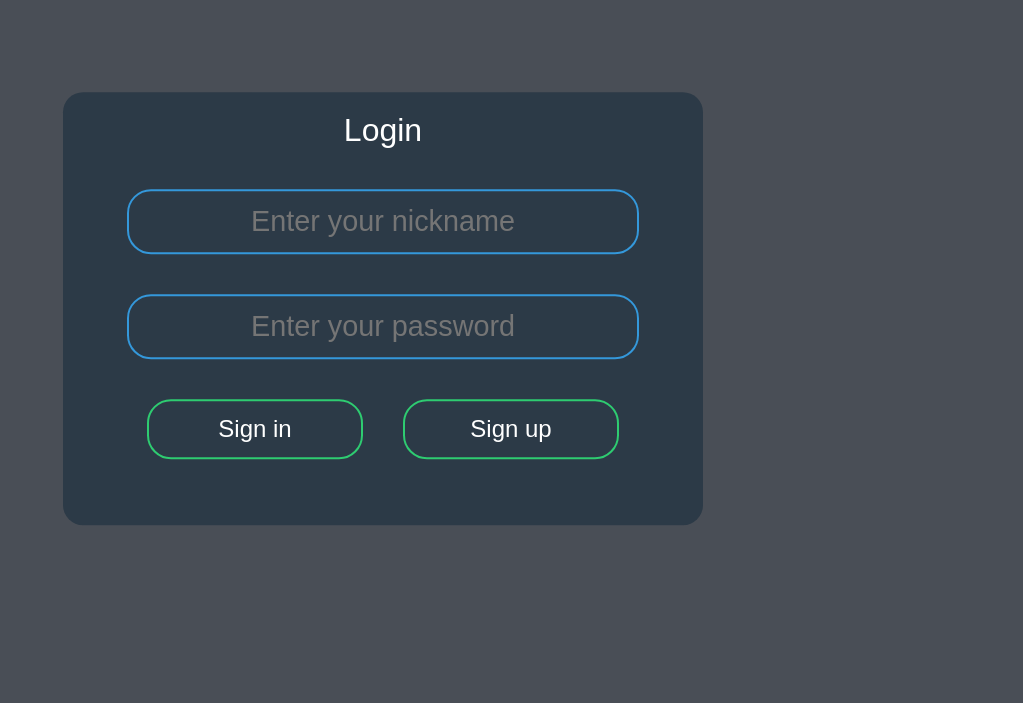
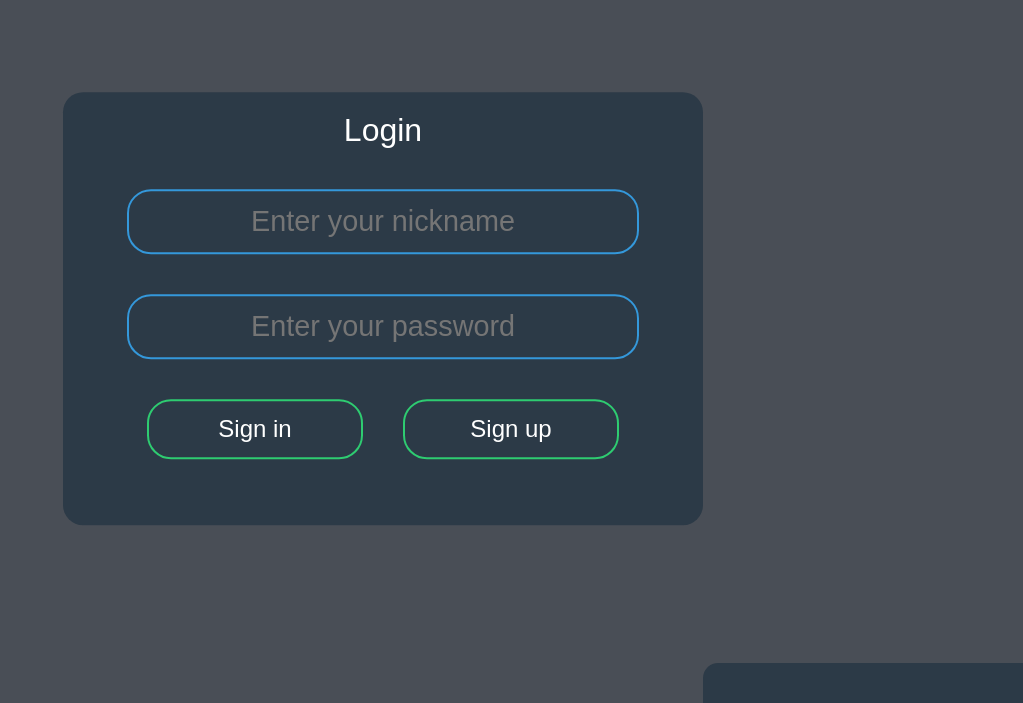
Before and after one commit to WELC0ME/Control, a Flask app: page / in a window 1280 px wide. Shown: the part 97-800 px from the top of the page, without its empty margins (257-1280 px from the left). Run offline with Flask 2, Linux system fonts and the light colour scheme.

Commit message:
add error panel

```diff
--- a/static/index.html
+++ b/static/index.html
@@ -220,6 +220,10 @@
             </div>
           </div>
         </div>
+
+        <div class="error-panel">
+          {{ error }}
+        </div>
       </div>
 
       <script src="https://cdnjs.cloudflare.com/ajax/libs/jquery/3.6.0/jquery.min.js"></script>
--- a/static/index.js
+++ b/static/index.js
@@ -63,15 +63,15 @@ const App = {
     methods: {
 
         move(newLocation) {
-            this.location = newLocation;
-            console.log(this.location)
+            this.location = newLocation
             if (
                 this.location != 'profile' &&
                 this.location != 'menu' &&
                 this.location != 'rules'
             ) {
                 this.info.data.accepted = 0
-                setInterval(this.getData, 1000)
+                // setInterval(this.getData, 1000)
+                this.getData()
             };
         },
 
@@ -81,7 +81,6 @@ const App = {
 
         login(_type) {
             this.info.data.accepted = 0
-            console.log('LOGIN', this.$refs.nickname.value)
             axios.post(this.server + _type, {
                 'token': this.token,
                 'nickname': this.$refs.nickname.value,
--- a/static/style.css
+++ b/static/style.css
@@ -665,3 +665,17 @@
   color: white;
   font-size: 2rem;
 }
+
+.error-panel {
+ position: absolute;
+ width: 25%;
+ height: 5%;
+ font-size: .9rem;
+ bottom: 0;
+ right: 0;
+ color: white;
+ border-radius: 15px 0 0 0;
+ padding-left: 5px;
+ padding-top: 5px;
+ background-color: #2c3a47;
+}
```
